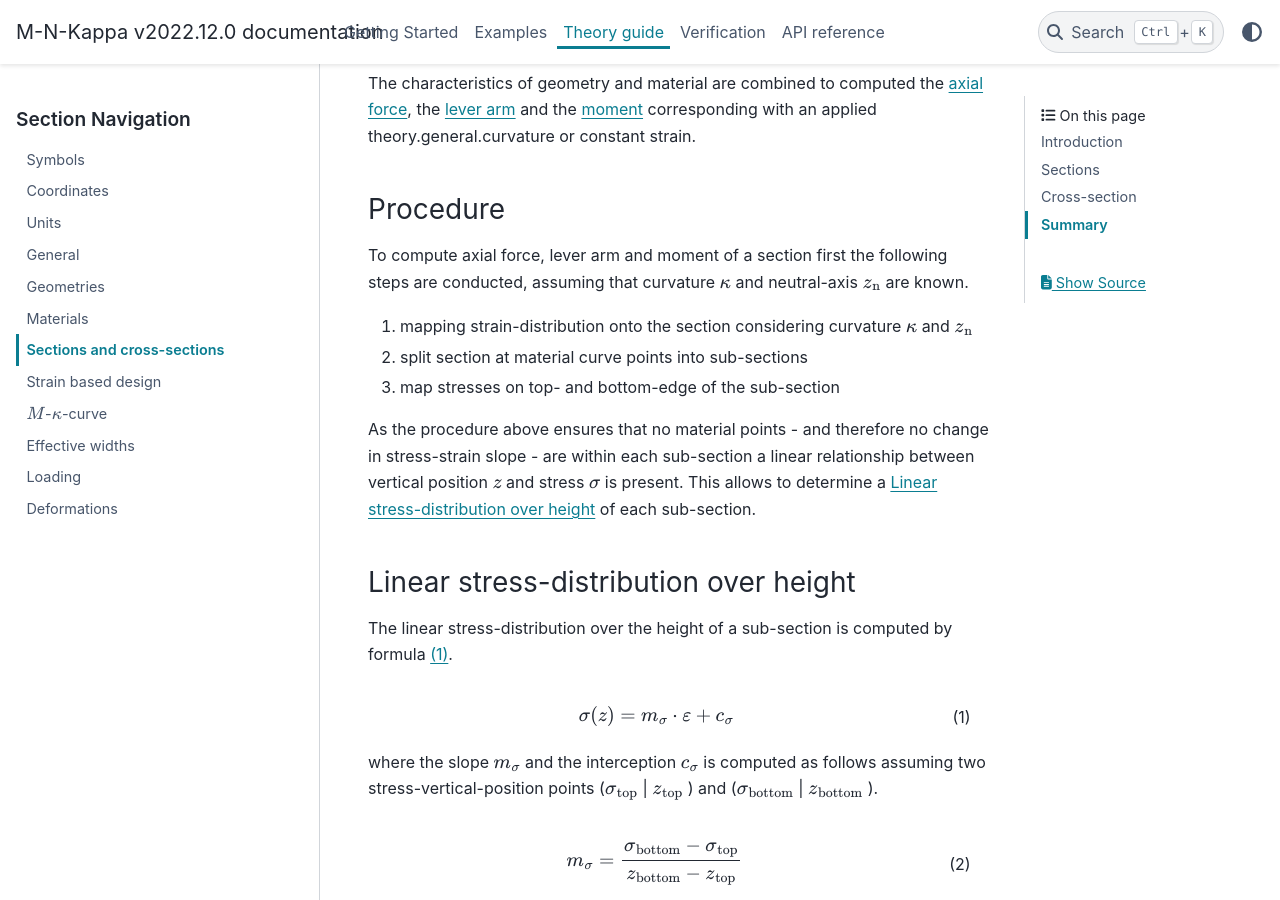
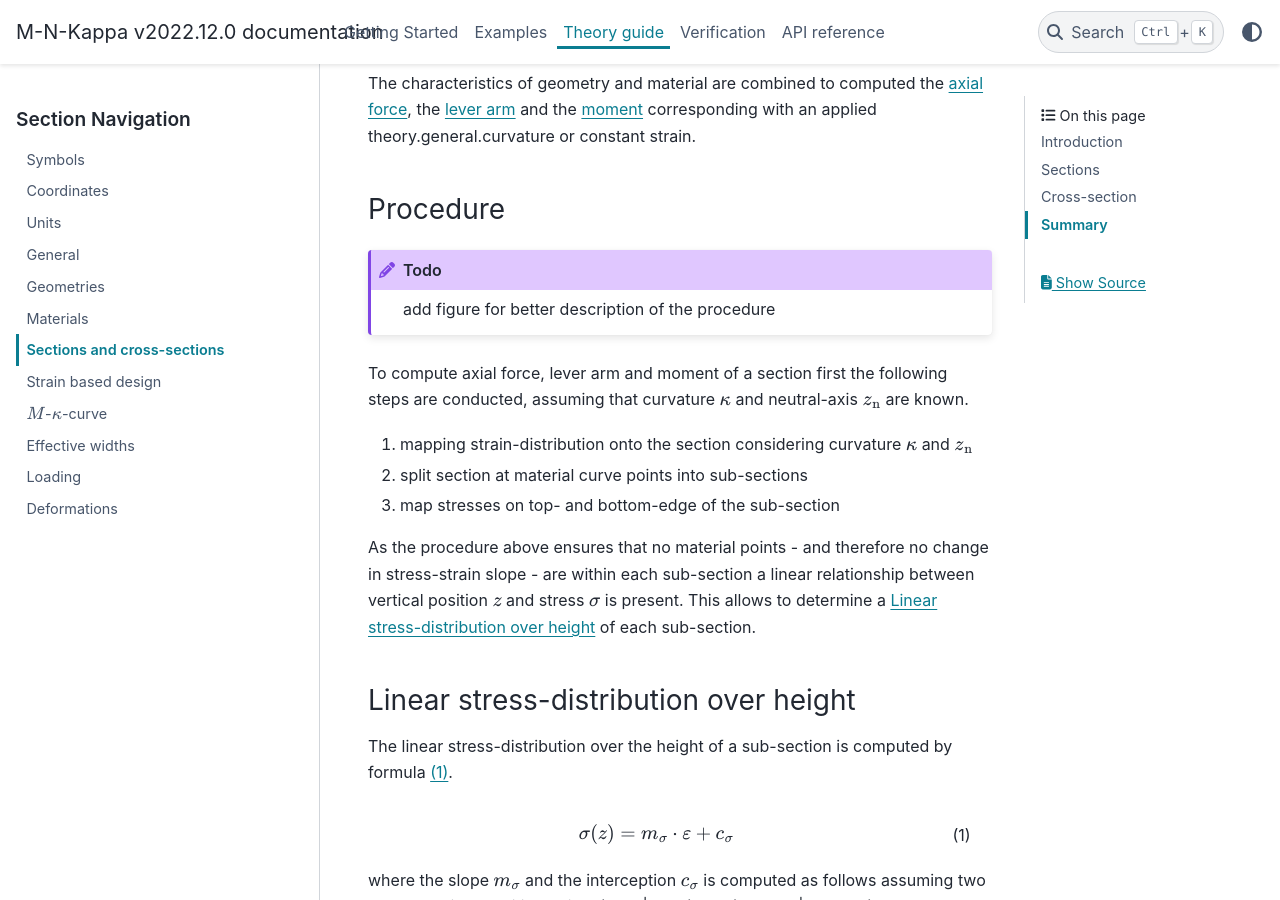
Before and after one commit to JohannesSchorr/M-N-Kappa, a Sphinx documentation site: the page built from docs/source/theory/sections.rst, in a window 1280 px wide and 900 px high, scrolled down 549 px. Built offline with Sphinx 7.4.7 and the PyData theme 0.15.4, drawn with Linux system fonts in a browser that asks for light colours; pages that are not in the unit, such as notebooks, are missing from menus.

Commit message:
[add] todo

```diff
--- a/docs/source/theory/sections.rst
+++ b/docs/source/theory/sections.rst
@@ -31,6 +31,10 @@ corresponding with an applied :ref:`theory.general.curvature` or constant strain
 
 Procedure
 ---------
+.. todo::
+
+   add figure for better description of the procedure
+
 To compute axial force, lever arm and moment of a section first the following steps are conducted,
 assuming that curvature :math:`\kappa` and neutral-axis :math:`z_\mathrm{n}` are known.
 
```
